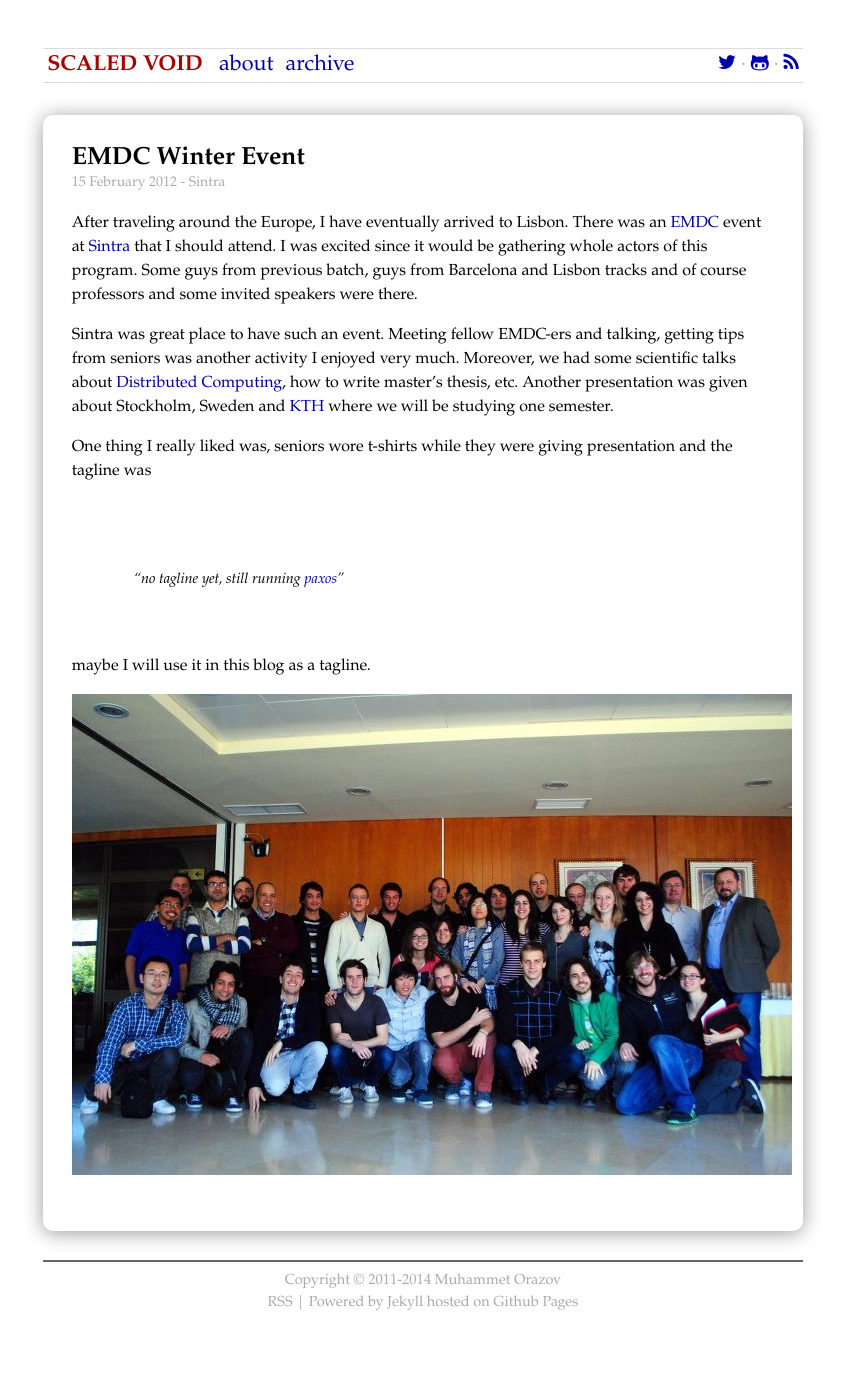
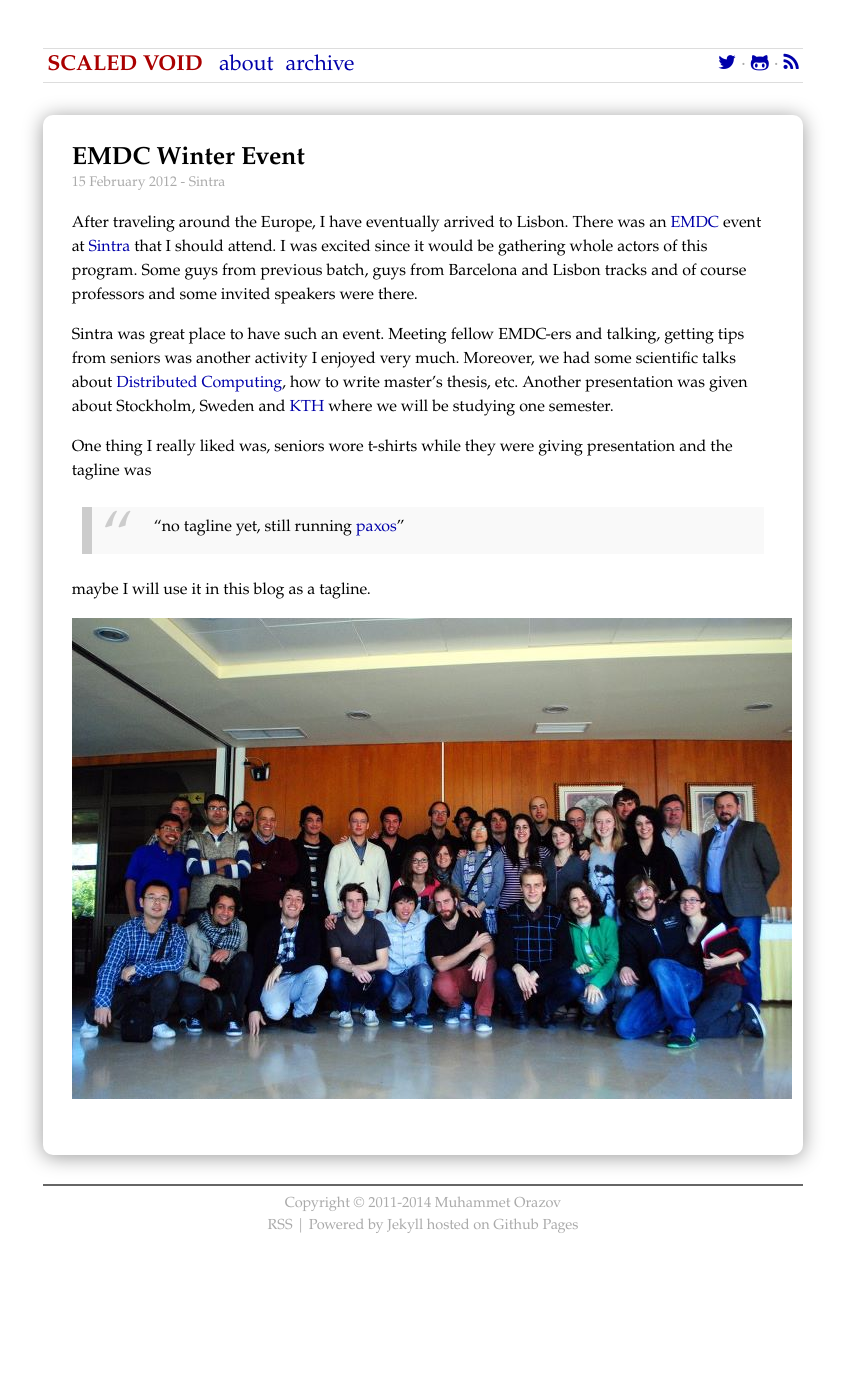
Before and after one commit to morazow/blog.morazow.com, a Jekyll site: the page built from _posts/2012-02-15-EMDC-Winter-Event.md, in a window 1280 px wide. Shown: the whole page, without its empty margins (217-1062 px from the left). Built offline with Jekyll 4.4.1, drawn with Linux system fonts in a browser that asks for light colours; nearby versions of some CDN libraries; Markdown is read by kramdown in place of the engine named in the settings; after the commit the page ends 1306 px from its top, so only the background shows below that.

Commit message:
Gem update and css changes.

```diff
--- a/css/screen.css
+++ b/css/screen.css
@@ -173,12 +173,36 @@ article ol {
   margin-left: 1.0em;
 }
 
+/* 2014-11-14
 article blockquote {
   font-size: 0.91em;
   font-style: italic;
   padding: 0.5em 1.5em;
   white-space: pre-wrap;
   word-wrap: break-word;
+}
+*/
+
+article blockquote {
+  background: #f9f9f9;
+  border-left: 10px solid #ccc;
+  margin: 1.5em 10px;
+  padding: 0.5em 10px;
+  quotes: "\201C""\201D";
+  /*quotes: "\201C""\201D""\2018""\2019";*/
+}
+
+article blockquote:before {
+  color: #ccc;
+  content: open-quote;
+  font-size: 4em;
+  line-height: 0.1em;
+  margin-right: 0.25em;
+  vertical-align: -0.4em;
+}
+
+article blockquote p {
+  display: inline;
 }
 
 article code {
```
Also changed, not shown: Gemfile.lock.
